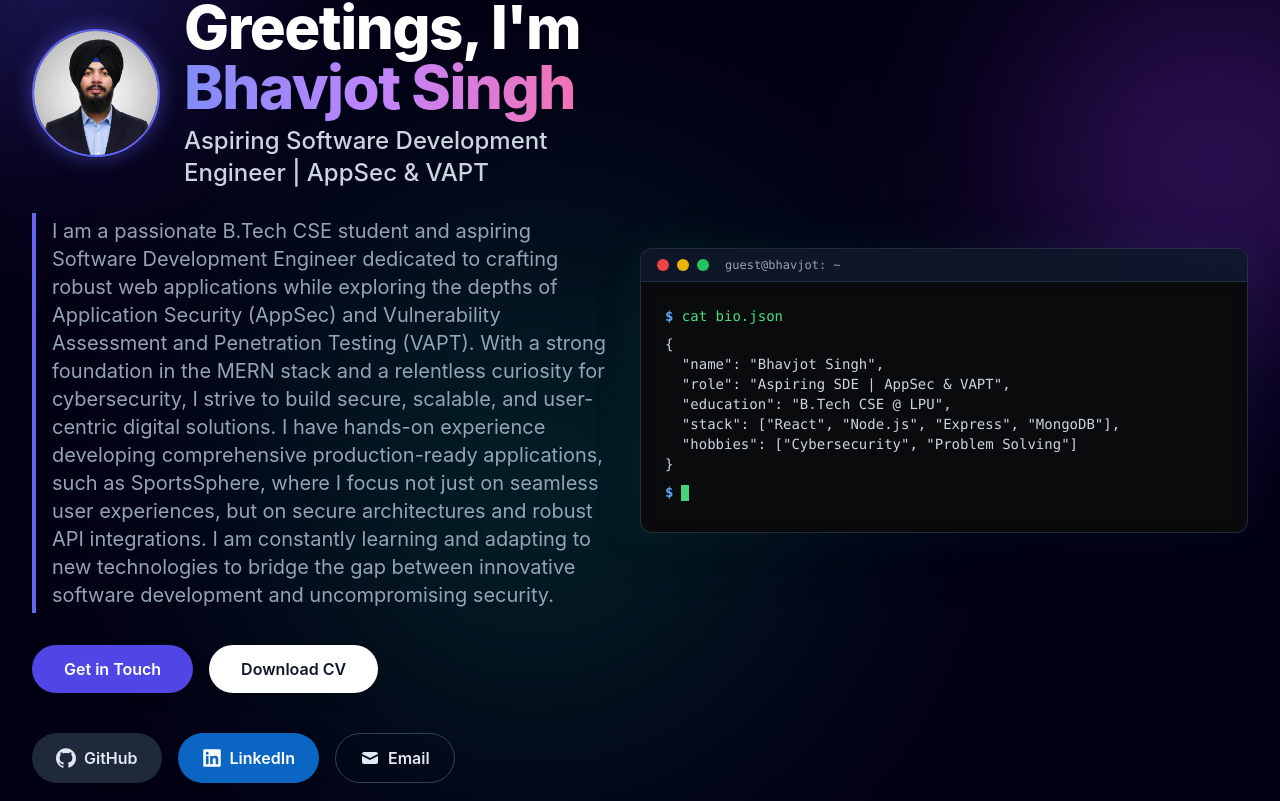
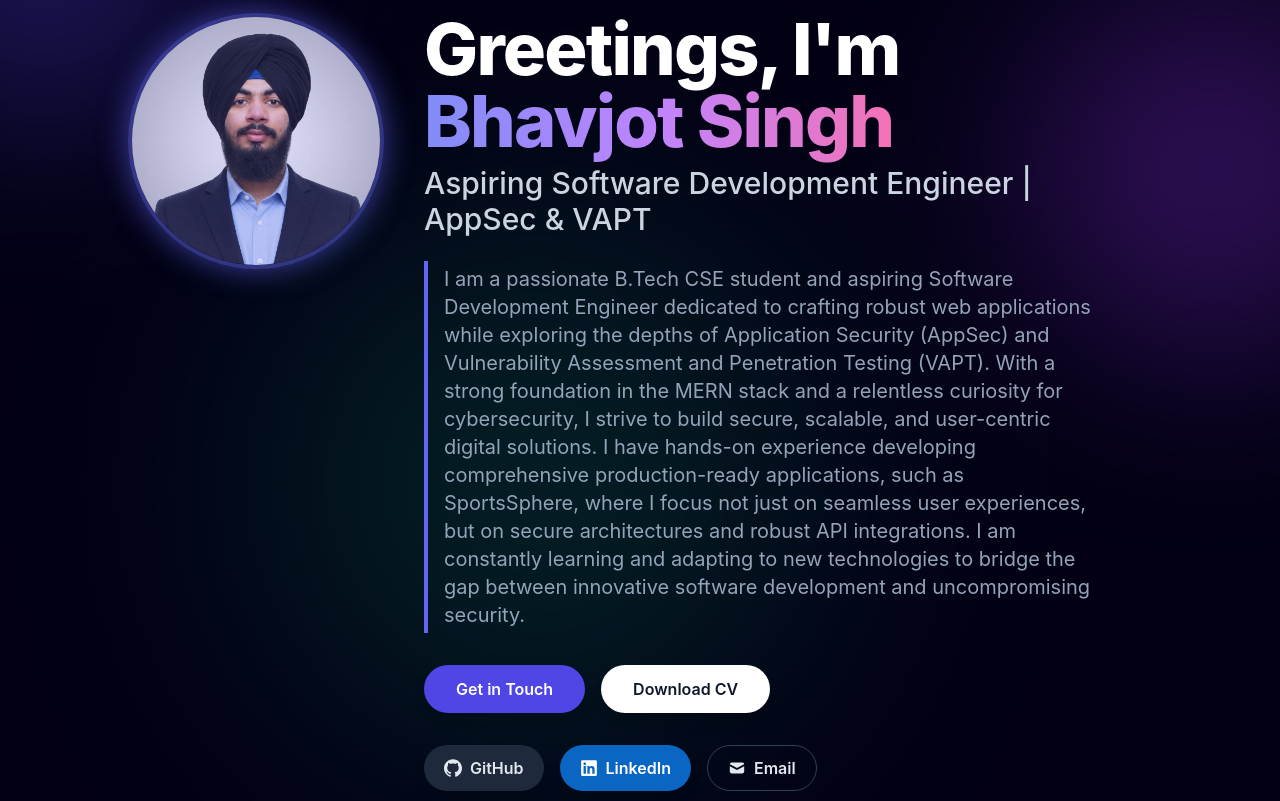
Before and after one commit to Bhav1101/bhavjot-portfolio, a React (Vite) app in the folder client/: page / in a window 1280 px wide. Shown: the part 179-980 px from the top of the page. Built offline with nearby package versions, Linux system fonts and the light colour scheme.

Commit message:
style: enlarge photo and move animated terminal to full block

```diff
--- a/client/src/components/sections/Hero.jsx
+++ b/client/src/components/sections/Hero.jsx
@@ -26,38 +26,41 @@ const Hero = () => {
   return (
     <motion.section
       id="hero"
-      className="min-h-[90vh] flex items-center py-20 border-b border-slate-800/50 scroll-mt-24"
+      className="min-h-screen flex flex-col justify-center py-24 border-b border-slate-800/50 scroll-mt-24"
       variants={containerVariants}
       initial="hidden"
       whileInView="visible"
       viewport={{ once: true, amount: 0.1 }}
     >
-      <div className="flex flex-col-reverse md:flex-row items-center gap-12 md:gap-8 w-full justify-between">
+      <div className="flex flex-col gap-16 w-full max-w-5xl mx-auto">
+
+        {/* Top Block: Profile Picture & Text */}
+        <div className="flex flex-col md:flex-row items-center md:items-start gap-10 w-full">
+          {/* Larger Profile Picture */}
+          <motion.div variants={itemVariants} className="w-48 h-48 md:w-64 md:h-64 rounded-full overflow-hidden border-4 border-indigo-500/50 shadow-[0_0_30px_rgba(99,102,241,0.6)] shrink-0 relative group">
+             <div className="absolute inset-0 bg-indigo-500/20 group-hover:bg-transparent transition-all duration-300"></div>
+             <img src="/profile.png" alt="Bhavjot Singh" className="w-full h-full object-cover bg-slate-800 group-hover:scale-105 transition-transform duration-500" />
+          </motion.div>
 
           {/* Text Content */}
-        <div className="flex-1 flex flex-col gap-6">
-          <motion.div variants={itemVariants} className="flex flex-col md:flex-row md:items-center gap-6">
-            <div className="w-24 h-24 md:w-32 md:h-32 rounded-full overflow-hidden border-2 border-indigo-500 shadow-[0_0_20px_rgba(99,102,241,0.5)] shrink-0">
-               <img src="/profile.png" alt="Bhavjot Singh" className="w-full h-full object-cover bg-slate-800" />
-            </div>
-            <div>
-              <h1 className="text-4xl md:text-6xl font-extrabold tracking-tight text-white mb-2">
+          <div className="flex-1 flex flex-col gap-6 text-center md:text-left items-center md:items-start">
+            <motion.div variants={itemVariants}>
+              <h1 className="text-4xl md:text-6xl lg:text-7xl font-extrabold tracking-tight text-white mb-2 leading-tight">
                 Greetings, I'm <br className="hidden md:block" /><span className="text-transparent bg-clip-text bg-gradient-to-r from-indigo-400 via-purple-400 to-pink-400">{name}</span>
               </h1>
-              <h2 className="text-xl md:text-2xl text-slate-300 font-medium leading-snug">
+              <h2 className="text-xl md:text-2xl lg:text-3xl text-slate-300 font-medium leading-snug mt-2">
                 {title}
               </h2>
-            </div>
             </motion.div>
 
-          <motion.p variants={itemVariants} className="text-lg md:text-xl text-slate-400 max-w-2xl leading-relaxed border-l-4 border-indigo-500 pl-4 py-1">
+            <motion.p variants={itemVariants} className="text-lg md:text-xl text-slate-400 max-w-2xl leading-relaxed border-l-0 md:border-l-4 border-indigo-500 md:pl-4 py-1">
               {bio}
             </motion.p>
 
-          <motion.div variants={itemVariants} className="flex flex-wrap gap-4 mt-2">
+            <motion.div variants={itemVariants} className="flex flex-wrap justify-center md:justify-start gap-4 mt-2">
               <a
                 href="#contact"
-              className="px-8 py-3 bg-indigo-600 text-white font-semibold rounded-full hover:bg-indigo-700 transition-all hover:scale-105 active:scale-95 shadow-lg shadow-[0_0_20px_rgba(99,102,241,0.4)] hover:shadow-[0_0_30px_rgba(99,102,241,0.6)]"
+                className="px-8 py-3 bg-indigo-600 text-white font-semibold rounded-full hover:bg-indigo-700 transition-all hover:scale-105 active:scale-95 shadow-lg shadow-[0_0_20px_rgba(99,102,241,0.4)]"
               >
                 Get in Touch
               </a>
@@ -65,75 +68,70 @@ const Hero = () => {
                 href="/Bhavjot_Singh_CV.pdf"
                 target="_blank"
                 rel="noopener noreferrer"
-              className="px-8 py-3 bg-white text-slate-900 font-semibold rounded-full hover:bg-slate-200 transition-all hover:scale-105 active:scale-95 shadow-lg shadow-[0_0_15px_rgba(255,255,255,0.2)] hover:shadow-[0_0_25px_rgba(255,255,255,0.4)]"
+                className="px-8 py-3 bg-white text-slate-900 font-semibold rounded-full hover:bg-slate-200 transition-all hover:scale-105 active:scale-95 shadow-lg shadow-[0_0_15px_rgba(255,255,255,0.2)]"
               >
                 Download CV
               </a>
             </motion.div>
 
-          <motion.div variants={itemVariants} className="flex flex-wrap gap-4 mt-4">
-            <a
-              href={github}
-              target="_blank"
-              rel="noopener noreferrer"
-              className="flex items-center gap-2 px-6 py-3 bg-slate-800 text-slate-200 font-semibold rounded-full hover:bg-slate-700 transition-all shadow-lg"
-            >
-              <SiGithub className="text-xl" />
-              GitHub
-            </a>
-            <a
-              href={linkedin}
-              target="_blank"
-              rel="noopener noreferrer"
-              className="flex items-center gap-2 px-6 py-3 bg-[#0a66c2] text-white font-semibold rounded-full hover:bg-[#004182] transition-all shadow-lg"
-            >
-              <FaLinkedin className="text-xl" />
-              LinkedIn
-            </a>
-            <a
-              href={`mailto:${email}`}
-              className="flex items-center gap-2 px-6 py-3 border border-slate-700 text-slate-200 font-semibold rounded-full hover:bg-slate-800 transition-all"
-            >
-              <HiMail className="text-xl" />
-              Email
-            </a>
+            <motion.div variants={itemVariants} className="flex flex-wrap justify-center md:justify-start gap-4 mt-2">
+              <a href={github} target="_blank" rel="noopener noreferrer" className="flex items-center gap-2 px-5 py-2.5 bg-slate-800 text-slate-200 font-semibold rounded-full hover:bg-slate-700 transition-all shadow-lg"><SiGithub className="text-lg" /> GitHub</a>
+              <a href={linkedin} target="_blank" rel="noopener noreferrer" className="flex items-center gap-2 px-5 py-2.5 bg-[#0a66c2] text-white font-semibold rounded-full hover:bg-[#004182] transition-all shadow-lg"><FaLinkedin className="text-lg" /> LinkedIn</a>
+              <a href={`mailto:${email}`} className="flex items-center gap-2 px-5 py-2.5 border border-slate-700 text-slate-200 font-semibold rounded-full hover:bg-slate-800 transition-all"><HiMail className="text-lg" /> Email</a>
             </motion.div>
           </div>
+        </div>
 
-        {/* Terminal Bio */}
+        {/* Next Block: Terminal Bio */}
         <motion.div
           variants={itemVariants}
-          className="w-full md:w-1/2 shrink-0 relative group mt-8 md:mt-0"
+          className="w-full relative group mt-8"
         >
-          <div className="absolute inset-0 bg-gradient-to-br from-green-500/20 to-blue-600/20 rounded-xl blur-xl opacity-50 group-hover:opacity-70 transition-opacity duration-500"></div>
-          <div className="relative glass rounded-xl overflow-hidden text-sm font-mono shadow-2xl">
-            <div className="bg-slate-900/80 px-4 py-2 flex items-center gap-2 border-b border-slate-700/50">
+          <div className="absolute inset-0 bg-gradient-to-br from-green-500/10 to-blue-600/10 rounded-xl blur-xl opacity-50 group-hover:opacity-100 transition-opacity duration-500"></div>
+          <div className="relative glass rounded-xl overflow-hidden text-sm font-mono shadow-2xl border border-slate-700/50">
+            <div className="bg-slate-900/90 px-4 py-3 flex items-center gap-2 border-b border-slate-700/50">
               <div className="w-3 h-3 rounded-full bg-red-500"></div>
               <div className="w-3 h-3 rounded-full bg-yellow-500"></div>
               <div className="w-3 h-3 rounded-full bg-green-500"></div>
-              <span className="ml-2 text-slate-400 text-xs">guest@bhavjot: ~</span>
+              <span className="ml-3 text-slate-400 text-xs tracking-wider">guest@bhavjot: ~/portfolio</span>
             </div>
-            <div className="p-4 md:p-6 text-green-400 bg-[#0a0a0a]/90 backdrop-blur-md flex flex-col gap-2 min-h-[250px]">
-              <div><span className="text-blue-400 font-bold">$</span> cat bio.json</div>
-              <div className="text-slate-300">
-                <pre className="whitespace-pre-wrap font-mono text-xs md:text-sm">
+            <div className="p-6 md:p-8 text-green-400 bg-[#050505]/95 backdrop-blur-md flex flex-col gap-4 min-h-[200px]">
+              <motion.div
+                 initial={{ opacity: 0, x: -10 }}
+                 whileInView={{ opacity: 1, x: 0 }}
+                 transition={{ delay: 0.5 }}
+              >
+                 <span className="text-blue-400 font-bold">$</span> whoami --details
+              </motion.div>
+              <motion.div
+                 initial={{ opacity: 0 }}
+                 whileInView={{ opacity: 1 }}
+                 transition={{ delay: 1, duration: 1 }}
+                 className="text-slate-300"
+              >
+                <pre className="whitespace-pre-wrap font-mono text-sm md:text-base leading-loose">
 {`{
   "name": "Bhavjot Singh",
-  "role": "Aspiring SDE | AppSec & VAPT",
-  "education": "B.Tech CSE @ LPU",
+  "role": "Aspiring Software Development Engineer",
+  "focus": ["AppSec", "VAPT", "Full Stack"],
+  "education": "B.Tech CSE Lateral Entry @ LPU",
   "stack": ["React", "Node.js", "Express", "MongoDB"],
-  "hobbies": ["Cybersecurity", "Problem Solving"]
+  "hobbies": ["Cybersecurity", "Problem Solving", "Open Source"]
 }`}
                 </pre>
-              </div>
-              <div>
+              </motion.div>
+              <motion.div
+                 initial={{ opacity: 0 }}
+                 whileInView={{ opacity: 1 }}
+                 transition={{ delay: 2.5 }}
+              >
                 <span className="text-blue-400 font-bold">$</span>
                 <motion.div
                   animate={{ opacity: [1, 0] }}
                   transition={{ repeat: Infinity, duration: 0.8, ease: "linear" }}
-                  className="w-2 h-4 bg-green-400 inline-block align-middle ml-2"
+                  className="w-2.5 h-5 bg-green-400 inline-block align-middle ml-2"
                 />
-              </div>
+              </motion.div>
             </div>
           </div>
         </motion.div>
```
Lines whose indentation alone changed are shown as unchanged.
